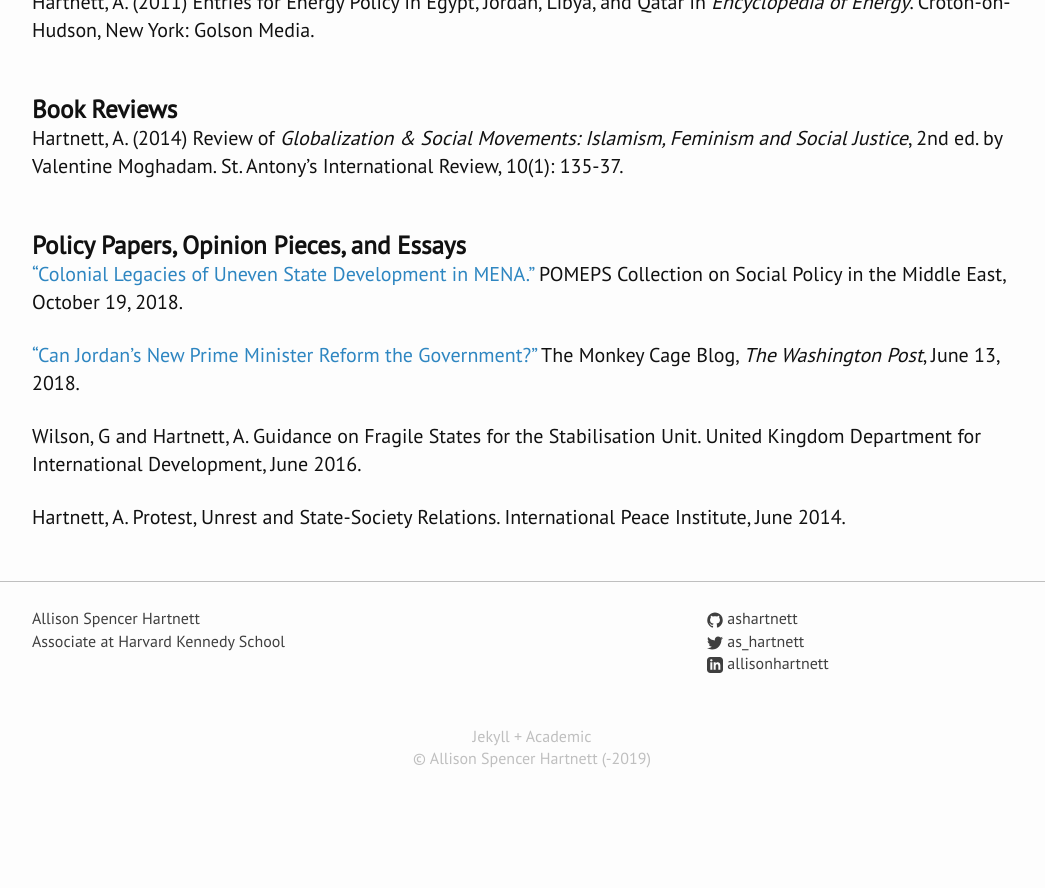
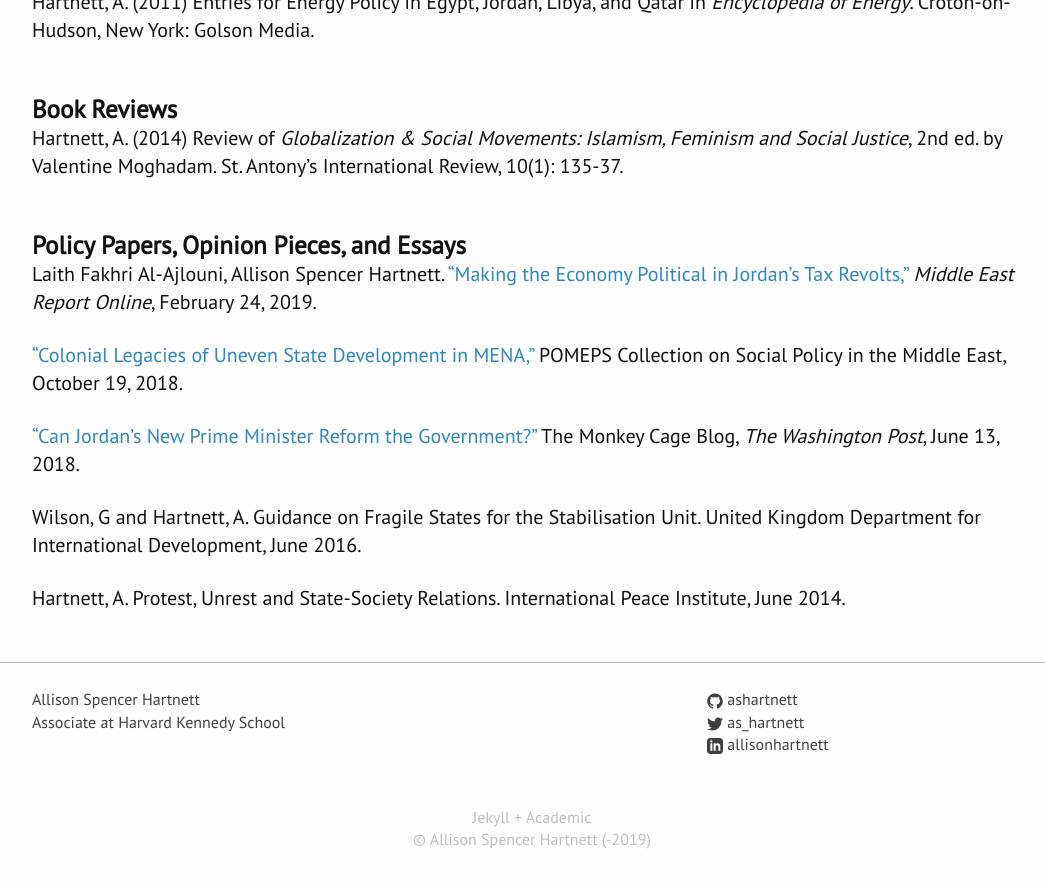
Before and after one commit to ashartnett/ashartnett.github.io, a Jekyll site: the page built from markdowns/2research.md, in a window 1280 px wide and 900 px high, scrolled down 1419 px. Shown: the top 888 px of the window, without its empty margins (108-1153 px from the left). Built offline with Jekyll 4.4.1, drawn with Linux system fonts in a browser that asks for light colours; before the commit the page ends 2238 px from its top, so only the background shows below that.

Commit message:
merip piece on research page

```diff
--- a/markdowns/2research.md
+++ b/markdowns/2research.md
@@ -38,7 +38,9 @@ Hartnett, A. (2014) Review of _Globalization & Social Movements: Islamism, Femin
 
 
 ### Policy Papers, Opinion Pieces, and Essays
-["Colonial Legacies of Uneven State Development in MENA."](https://pomeps.org/2018/08/01/colonial-legacies-of-uneven-state-development-in-mena/) POMEPS Collection on Social Policy in the Middle East, October 19, 2018.
+Laith Fakhri Al-Ajlouni, Allison Spencer Hartnett. ["Making the Economy Political in Jordan’s Tax Revolts,"](https://merip.org/2019/02/making-the-economy-political-in-jordans-tax-revolts/) _Middle East Report Online_, February 24, 2019.
+
+["Colonial Legacies of Uneven State Development in MENA,"](https://pomeps.org/2018/08/01/colonial-legacies-of-uneven-state-development-in-mena/) POMEPS Collection on Social Policy in the Middle East, October 19, 2018.
 
 ["Can Jordan's New Prime Minister Reform the Government?"](https://www.washingtonpost.com/news/monkey-cage/wp/2018/06/13/can-jordans-new-prime-minister-reform-the-government/?utm_term=.c82dc5d4be8e) The Monkey Cage Blog, _The Washington Post_, June 13, 2018.
 
```
